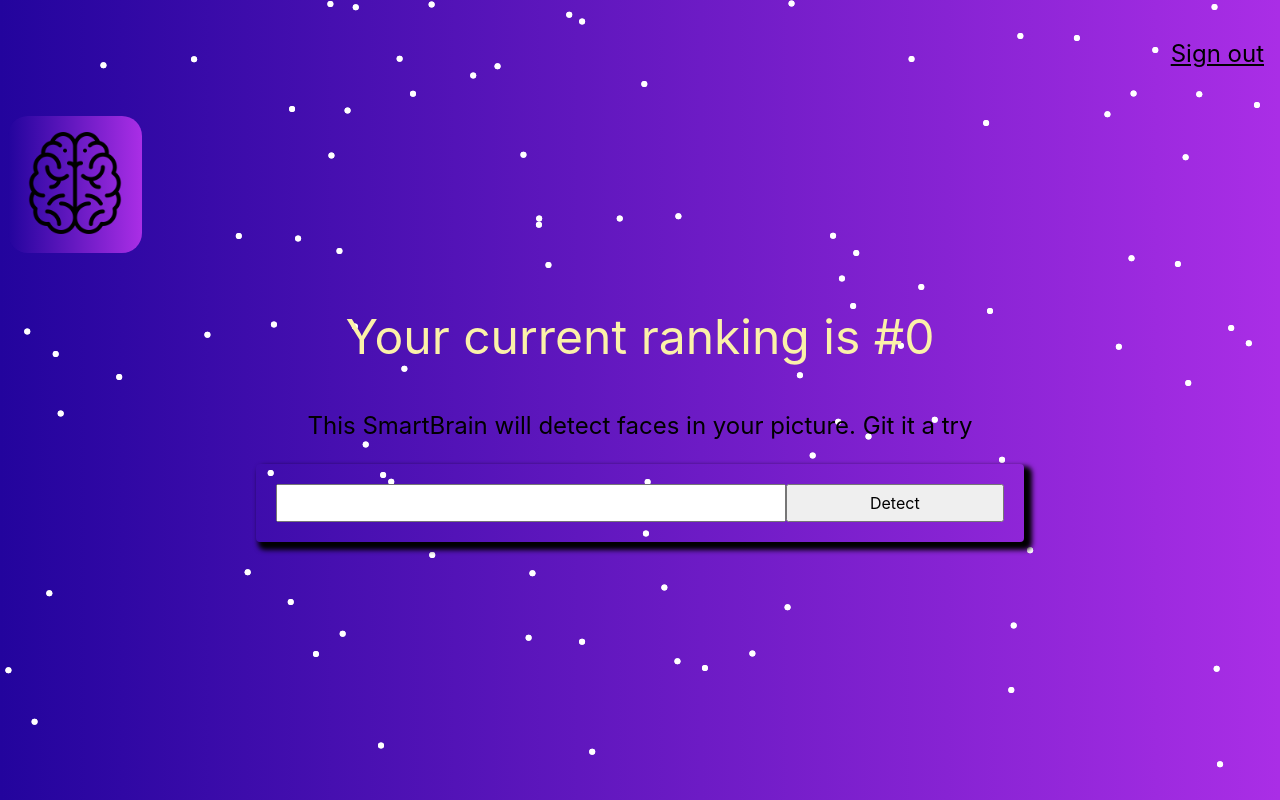
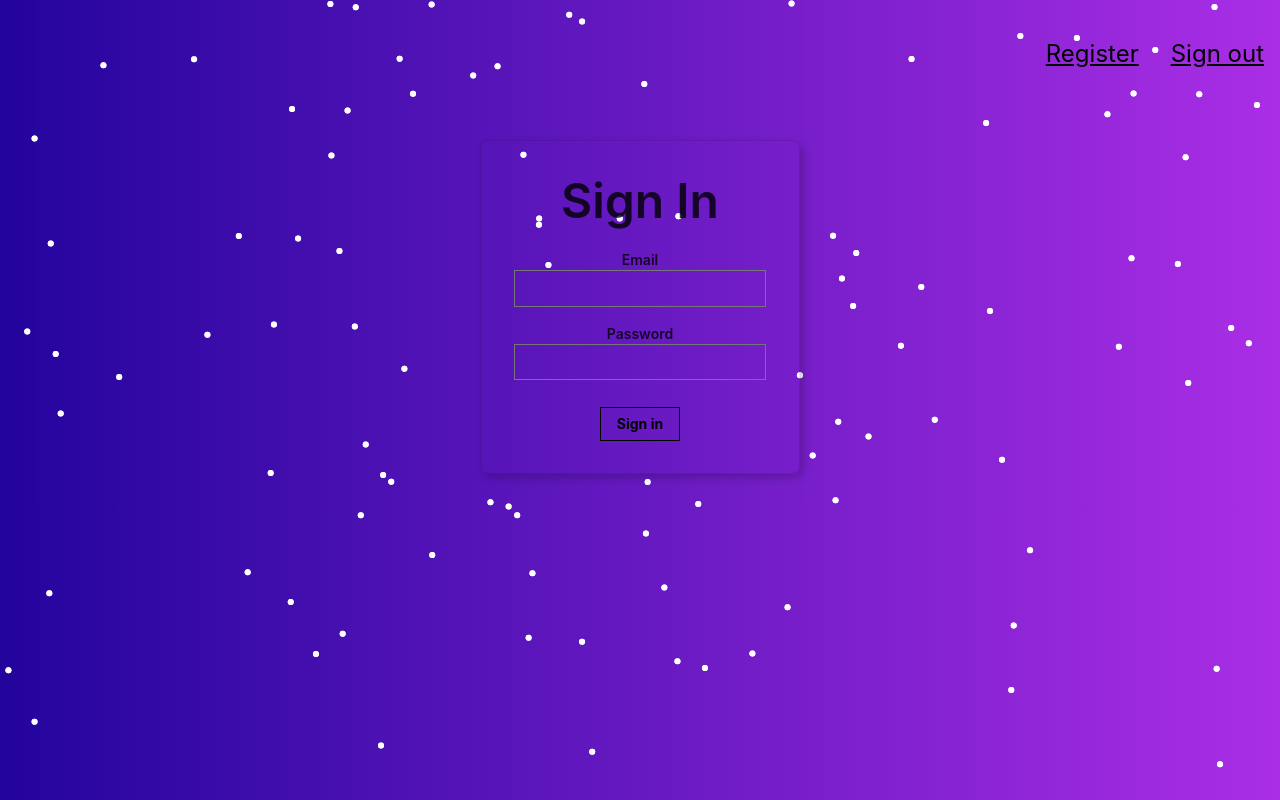
Before and after one commit to dat-truong196nt/smartBrain, a React (Create React App) app: page / in a window 1280 px wide. Built offline with nearby package versions, Linux system fonts and the light colour scheme; what clarifai would draw is missing.

Commit message:
fea-login

```diff
--- a/src/Components/Navigation/Navigation.js
+++ b/src/Components/Navigation/Navigation.js
@@ -1,10 +1,16 @@
 import React from "react";
 import 'tachyons'
 
-const Navigation = () => {
+const Navigation = ({onRouteChange, route}) => {
 	return (
 		<nav style={{display: 'flex', justifyContent:'flex-end'}}>
-			<p className="f3 underline dim black pa3 pointer">Sign out</p>
+			{route === 'signin'
+			? <>
+				<p onClick={() => onRouteChange('register')} className="f3 underline dim black pa3 pointer">Register</p>
+				<p onClick={() => onRouteChange('signin')} className="f3 underline dim black pa3 pointer">Sign out</p>
+			</>
+			: <p onClick={() => onRouteChange('signin')} className="f3 underline dim black pa3 pointer">Sign in</p>
+			}
 		</nav>
 	);
 }
--- /dev/null
+++ b/src/Components/Register/Register.js
@@ -0,0 +1,33 @@
+import React from "react";
+
+
+const Register = ({onRouteChange}) => {
+	return (
+		<article className="br3 ba dark-gray b--black-10 mv4 w-100 w-50-m w-25-l mw6 center shadow-5">
+			<main className="pa4 black-80">
+				<div className="measure">
+					<fieldset id="sign_up" className="ba b--transparent ph0 mh0 ">
+						<legend className="f1 fw6 ph0 mh0 center">Register</legend>
+						<div className="mt3">
+							<label className="db fw6 lh-copy f6 center" htmlFor="email-address">Name</label>
+							<input className="pa2 input-reset ba bg-transparent hover-bg-black hover-white w-100" type="text" name="email-address"  id="email-address"/>
+						</div>
+						<div className="mt3">
+							<label className="db fw6 lh-copy f6 center" htmlFor="email-address">Email</label>
+							<input className="pa2 input-reset ba bg-transparent hover-bg-black hover-white w-100" type="email" name="email-address"  id="email-address"/>
+						</div>
+						<div className="mv3">
+							<label className="db fw6 lh-copy f6 center" htmlFor="password">Password</label>
+							<input className="b pa2 input-reset ba bg-transparent hover-bg-black hover-white w-100" type="password" name="password"  id="password"/>
+						</div>
+					</fieldset>
+					<div className="center">
+						<input onClick={() => onRouteChange('signin')} className="b ph3 pv2 input-reset ba b--black bg-transparent grow pointer f6 dib" type="submit" value="Register"/>
+					</div>
+				</div>
+			</main>
+		</article>
+	);
+};
+
+export default Register;
--- /dev/null
+++ b/src/Components/SignIn/SignIn.js
@@ -0,0 +1,28 @@
+import React from "react";
+
+const SignIn = ({onRouteChange}) => {
+	return (
+		<article className="br3 ba dark-gray b--black-10 mv4 w-100 w-50-m w-25-l mw6 center shadow-5">
+			<main className="pa4 black-80">
+				<div className="measure">
+					<fieldset id="sign_up" className="ba b--transparent ph0 mh0 ">
+						<legend className="f1 fw6 ph0 mh0 center">Sign In</legend>
+						<div className="mt3">
+							<label className="db fw6 lh-copy f6 center" htmlFor="email-address">Email</label>
+							<input className="pa2 input-reset ba bg-transparent hover-bg-black hover-white w-100" type="email" name="email-address"  id="email-address"/>
+						</div>
+						<div className="mv3">
+							<label className="db fw6 lh-copy f6 center" htmlFor="password">Password</label>
+							<input className="b pa2 input-reset ba bg-transparent hover-bg-black hover-white w-100" type="password" name="password"  id="password"/>
+						</div>
+					</fieldset>
+					<div className="center">
+						<input onClick={() => onRouteChange('home')} className="b ph3 pv2 input-reset ba b--black bg-transparent grow pointer f6 dib" type="submit" value="Sign in"/>
+					</div>
+				</div>
+			</main>
+		</article>
+	);
+};
+
+export default SignIn;
--- a/src/Containers/App.js
+++ b/src/Containers/App.js
@@ -5,6 +5,8 @@
 import ImageLinkForm from '../Components/ImageLinkForm/ImageLinkForm'
 import Ranking from '../Components/Ranking/Ranking'
 import FaceDetection from '../Components/FaceDetection/FaceDetection'
+import SignIn from '../Components/SignIn/SignIn'
+import Register from '../Components/Register/Register'
 import Particles from 'react-tsparticles'
 import Clarifai from 'clarifai'
 
@@ -19,6 +21,7 @@
       input: '',
       url: '',
       boxs: [],
+      route: 'signin',
     }
   }
 
@@ -56,15 +59,35 @@
     .catch(err => console.log);
   }
 
+  onRouteChange = (route) => {
+    this.setState({route});
+  }
+
+  routeRendering (route) {
+    switch (route) {
+      case 'signin':
+        return <SignIn onRouteChange={this.onRouteChange}/>
+      case 'register':
+        return <Register onRouteChange={this.onRouteChange}/>
+      case 'home':
+      default:
+        return (
+          <>
+            <Logo/>
+            <Ranking/>
+            <ImageLinkForm updateUrl={this.updateUrl} submitBtn={this.onBtnSubmit}/>
+            <FaceDetection boxs= {this.state.boxs} imageUrl={this.state.url}/>
+          </>
+        )
+    }
+  }
+
   render() {
     return (
       <>
         <Particles className='particles'/>
-        <Navigation/>
-        <Logo/>
-        <Ranking/>
-        <ImageLinkForm updateUrl={this.updateUrl} submitBtn={this.onBtnSubmit}/>
-        <FaceDetection boxs= {this.state.boxs} imageUrl={this.state.url}/>
+        <Navigation route={this.state.route} onRouteChange={this.onRouteChange}/>
+        {this.routeRendering(this.state.route)}
       </>
     );
   }
```
